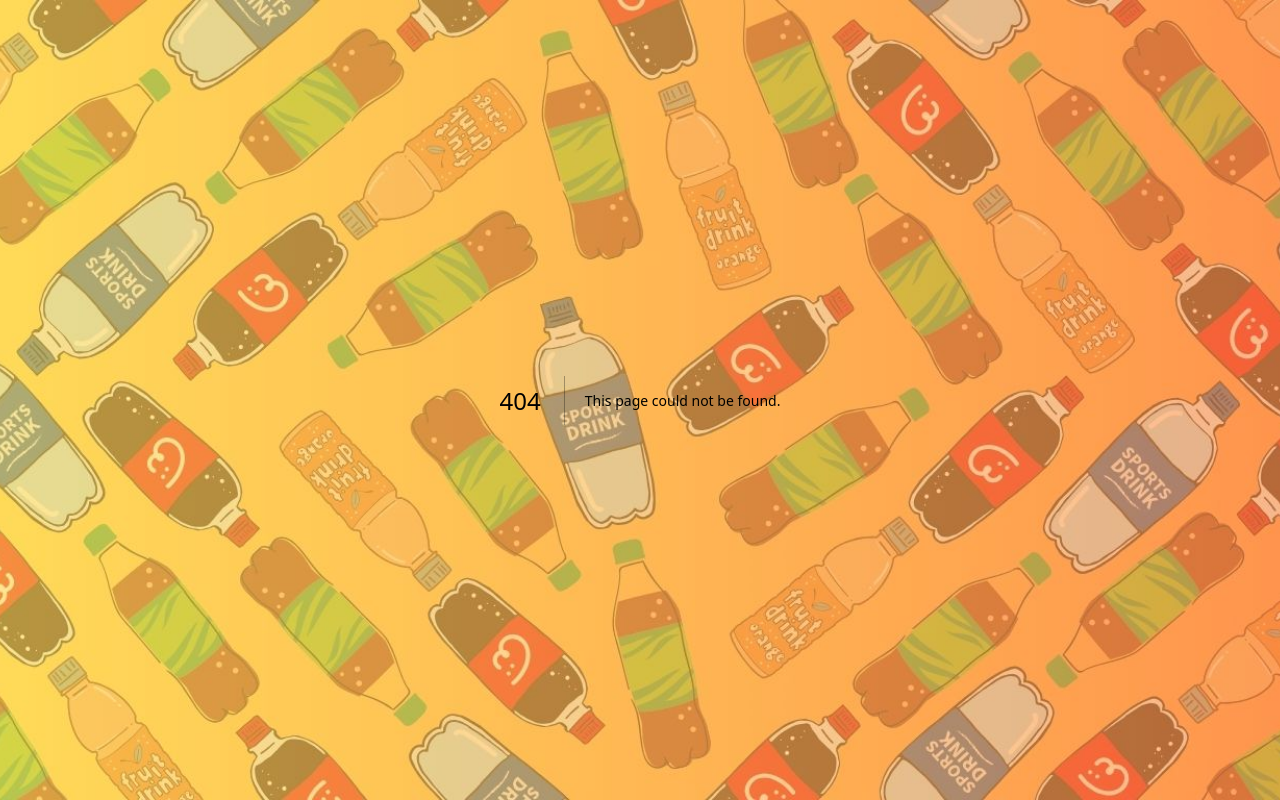
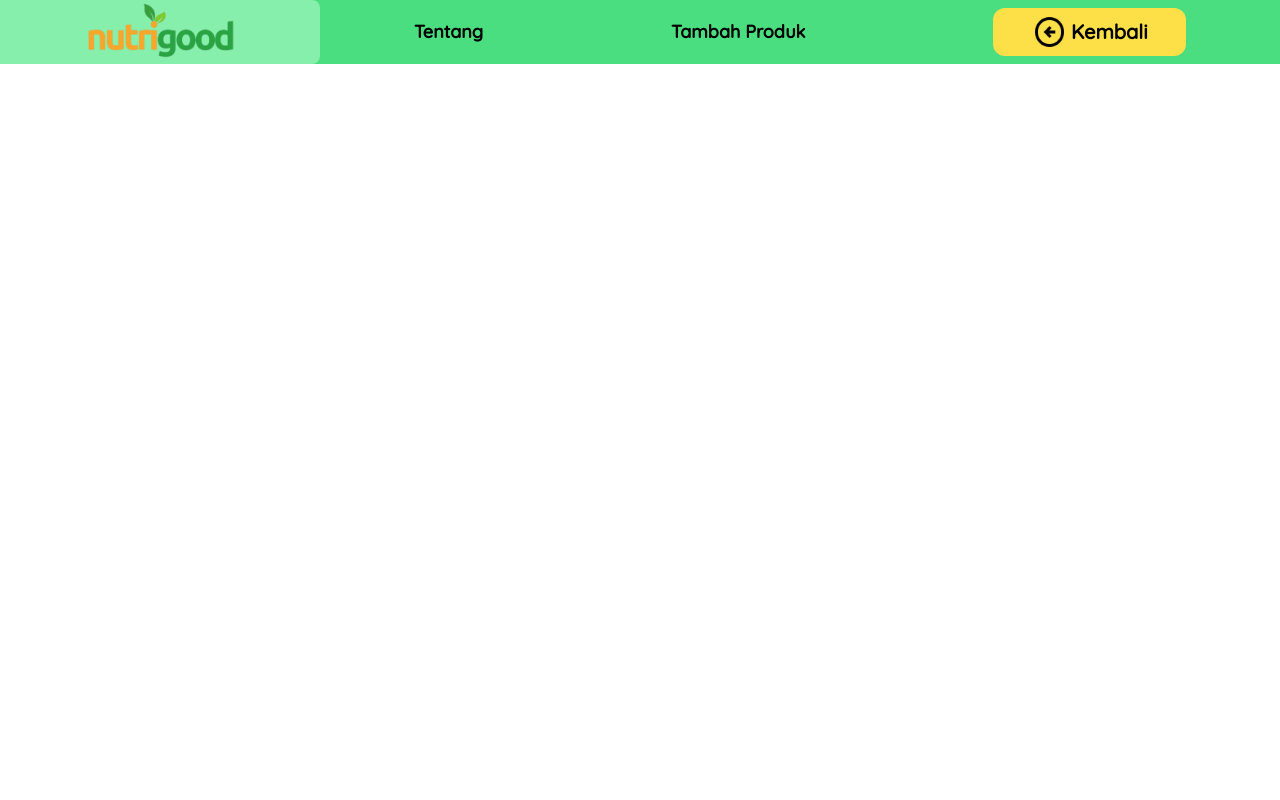
Before and after one commit to GaluhPncWirs/consumption-limit-for-packaged-beverages, a Next.js app: page /about in a window 1280 px wide. Before the commit this address had no page. Built offline with nearby package versions, Linux system fonts and the light colour scheme.

Commit message:
tinggal mengerjakan bagian about tapi masih bingung mau isi apa ?

```diff
--- /dev/null
+++ b/src/app/about/page.tsx
@@ -0,0 +1,16 @@
+"use client";
+
+import NavigasiBar from "@/components/navbar/navigasiBar";
+import { usePathname } from "next/navigation";
+
+export default function AboutProject() {
+  const path = usePathname();
+  return (
+    <div>
+      <NavigasiBar path={path} props={""} />
+      <div>
+        <h1>this is my project</h1>
+      </div>
+    </div>
+  );
+}
--- a/src/app/page.tsx
+++ b/src/app/page.tsx
@@ -94,7 +94,7 @@ export default function DisplayInputUser() {
   return (
     <div className="max-w-2xl mx-auto flex flex-col items-center justify-center h-screen">
       <div className="w-full">
-        <div className="bg-green-300 rounded-lg py-9 px-5 max-w-xl mx-auto shadow-lg max-[640px]:max-w-lg">
+        <div className="bg-green-300 rounded-lg py-9 px-5 max-w-xl mx-auto shadow-lg max-[640px]:max-w-md">
           {/* <div className="mb-5 text-center text-lg font-semibold">
       <h2>
         silahkan inputkan di bawah ini agar bisa mengetahui berapa
--- a/src/components/buttonBack/btn.js
+++ b/src/components/buttonBack/btn.js
@@ -5,7 +5,7 @@ export default function ButtonBack({ path, props }) {
   return (
     <>
       <div className="px-2 py-1.5 hover:bg-yellow-400 bg-yellow-300 rounded-xl flex flex-row-reverse justify-center items-center gap-1 cursor-pointer">
-        {path === "/addProduct" ? (
+        {path === "/addProduct" || path === "/about" ? (
           <Link href={"./mainContent"} className="text-xl font-semibold">
             Kembali
           </Link>
--- a/src/components/hamburgerMenu/hamburgerMenu.js
+++ b/src/components/hamburgerMenu/hamburgerMenu.js
@@ -1,6 +1,5 @@
-import Link from "next/link";
-import ButtonBack from "../buttonBack/btn";
 import { useState } from "react";
+import PathNavbar from "../navbar/pathNavbar";
 
 export default function HamburgerMenu({ props, path }) {
   const [isCheked, setIsCheked] = useState(false);
@@ -14,23 +13,13 @@ export default function HamburgerMenu({ props, path }) {
           : `max-[640px]:translate-x-full`
       }`}
       >
-        <li>Tentang</li>
-        {path === "/mainContent" ? (
-          <>
-            <li>
-              <Link href={"./addProduct"}>add Produk</Link>
-            </li>
-            <ButtonBack path={path} props={props} />
-          </>
-        ) : (
-          <ButtonBack path={path} props={props} />
-        )}
+        <PathNavbar props={props} path={path} />
       </ul>
       <div className="menu flex flex-col h-5 justify-between">
         <input
           type="checkbox"
           checked={isCheked}
-          onClick={() => setIsCheked(!isCheked)}
+          onChange={() => setIsCheked(!isCheked)}
           className="size-5 absolute z-20 cursor-pointer opacity-0"
         />
         <span className="block w-5 h-1 bg-red-400 rounded-md transition-all"></span>
--- a/src/components/modalBox/modal.js
+++ b/src/components/modalBox/modal.js
@@ -9,24 +9,24 @@ export default function ModalBox({ setModalBox, yourMaxSugar, tdee }) {
   }
   return (
     <div>
-      <div className="w-1/3 h-2/5 bg-green-300 z-40 absolute top-1/4 right-1/3 rounded-lg flex flex-col justify-center items-center gap-5">
-        <h1 className="text-3xl font-bold text-amber-600">
+      <div className="w-1/3 h-2/5 bg-green-400 z-40 absolute top-1/4 right-1/3 rounded-lg flex flex-col justify-center items-center gap-5 max-[640px]:w-3/5 max-[640px]:right-[20%] sm:w-3/5 sm:right-[20%] md:w-2/5 md:right-[30%] lg:w-1/3 lg:right-1/3">
+        <h1 className="text-3xl font-bold max-[640px]:text-xl sm:text-2xl">
           Maksimal Konsumsi Gula
         </h1>
-        <p className="font-semibold text-xl">
+        <p className="font-semibold text-xl max-[640px]:text-lg">
           <span className="text-pink-600">
             {yourMaxSugar.toLocaleString("id-ID", { maximumFractionDigits: 0 })}
           </span>{" "}
           Gram Gula/Hari
         </p>
-        <p className="font-semibold text-lg">
+        <p className="font-semibold text-lg max-[640px]:text-base">
           Total Kalori Kamu{" "}
           <span className="text-pink-600">
             {tdee.toLocaleString("id-ID", { maximumFractionDigits: 0 })}
           </span>{" "}
           kcal
         </p>
-        <div className="bg-green-400 py-1 px-4 rounded-lg mt-3 font-semibold text-lg cursor-pointer hover:bg-green-500">
+        <div className="bg-green-500 py-1 px-4 rounded-lg mt-3 font-semibold text-lg cursor-pointer hover:bg-green-600">
           <button onClick={handleClick}>Oke</button>
         </div>
       </div>
--- a/src/components/navbar/navigasiBar.js
+++ b/src/components/navbar/navigasiBar.js
@@ -1,6 +1,5 @@
 import Image from "next/image";
-import Link from "next/link";
-import ButtonBack from "../buttonBack/btn";
+import PathNavbar from "../navbar/pathNavbar";
 import HamburgerMenu from "../hamburgerMenu/hamburgerMenu";
 
 export default function NavigasiBar({ props, path }) {
@@ -18,17 +17,7 @@ export default function NavigasiBar({ props, path }) {
         </div>
         <div className="max-[640px]:basis-1/6 basis-9/12">
           <ul className="flex justify-around items-center h-full font-semibold text-lg max-[640px]:hidden">
-            <li>Tentang</li>
-            {path === "/mainContent" ? (
-              <>
-                <li>
-                  <Link href={"./addProduct"}>Tambah Produk</Link>
-                </li>
-                <ButtonBack path={path} props={props} />
-              </>
-            ) : (
-              <ButtonBack path={path} props={props} />
-            )}
+            <PathNavbar props={props} path={path} />
           </ul>
           <HamburgerMenu props={props} path={path} />
         </div>
--- /dev/null
+++ b/src/components/navbar/pathNavbar.js
@@ -0,0 +1,22 @@
+import Link from "next/link";
+import ButtonBack from "../buttonBack/btn";
+
+export default function PathNavbar({ props, path }) {
+  return (
+    <>
+      <li>
+        <Link href={"./about"}>Tentang</Link>
+      </li>
+      {path === "/mainContent" || path === "/about" ? (
+        <>
+          <li>
+            <Link href={"./addProduct"}>Tambah Produk</Link>
+          </li>
+          <ButtonBack path={path} props={props} />
+        </>
+      ) : (
+        <ButtonBack path={path} props={props} />
+      )}
+    </>
+  );
+}
```
